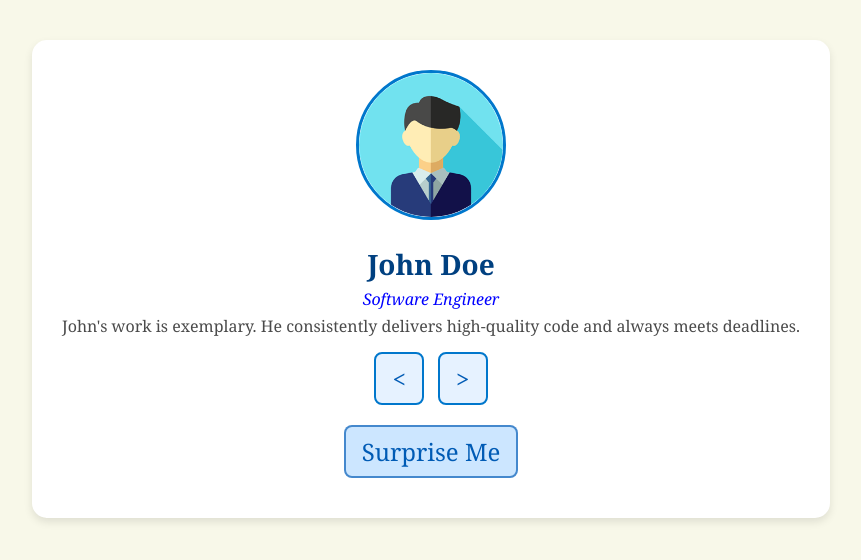
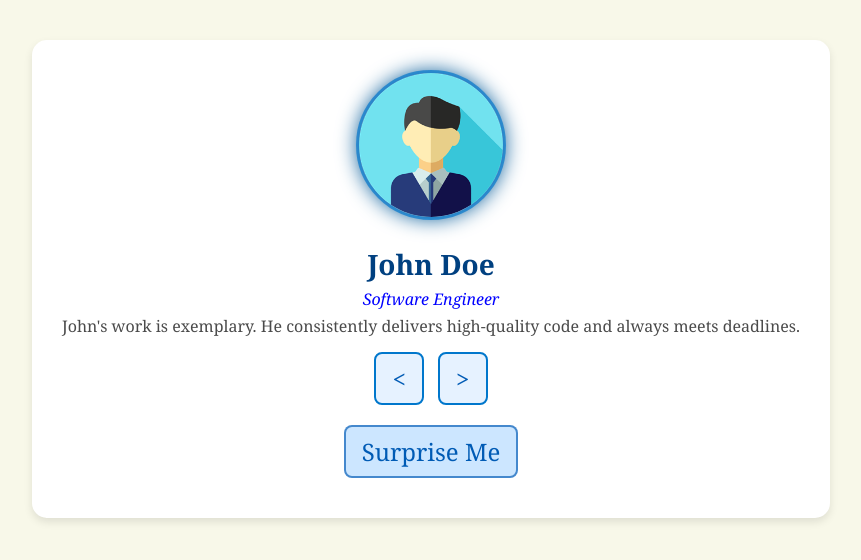
Before and after one commit to Mari-Shushanashvili/Projects, a plain HTML site: page Review_Carousel/index.html in a window 1280 px wide. Shown: the part 184-744 px from the top of the page, without its empty margins (209-1070 px from the left). Drawn offline with Linux system fonts and the light colour scheme.

Commit message:
update image filtering

```diff
--- a/Review_Carousel/style.css
+++ b/Review_Carousel/style.css
@@ -35,8 +35,10 @@ h1::after {
     width: 150px;
     border-radius: 50%;
     object-fit: cover;
-    border: 3px solid #0077cc;
+    border: 3px solid #0077ccaf;
     margin-bottom: 20px;
+    filter: drop-shadow(0 0 10px #065b98);
+
 }
 
 .description h4 {
```
